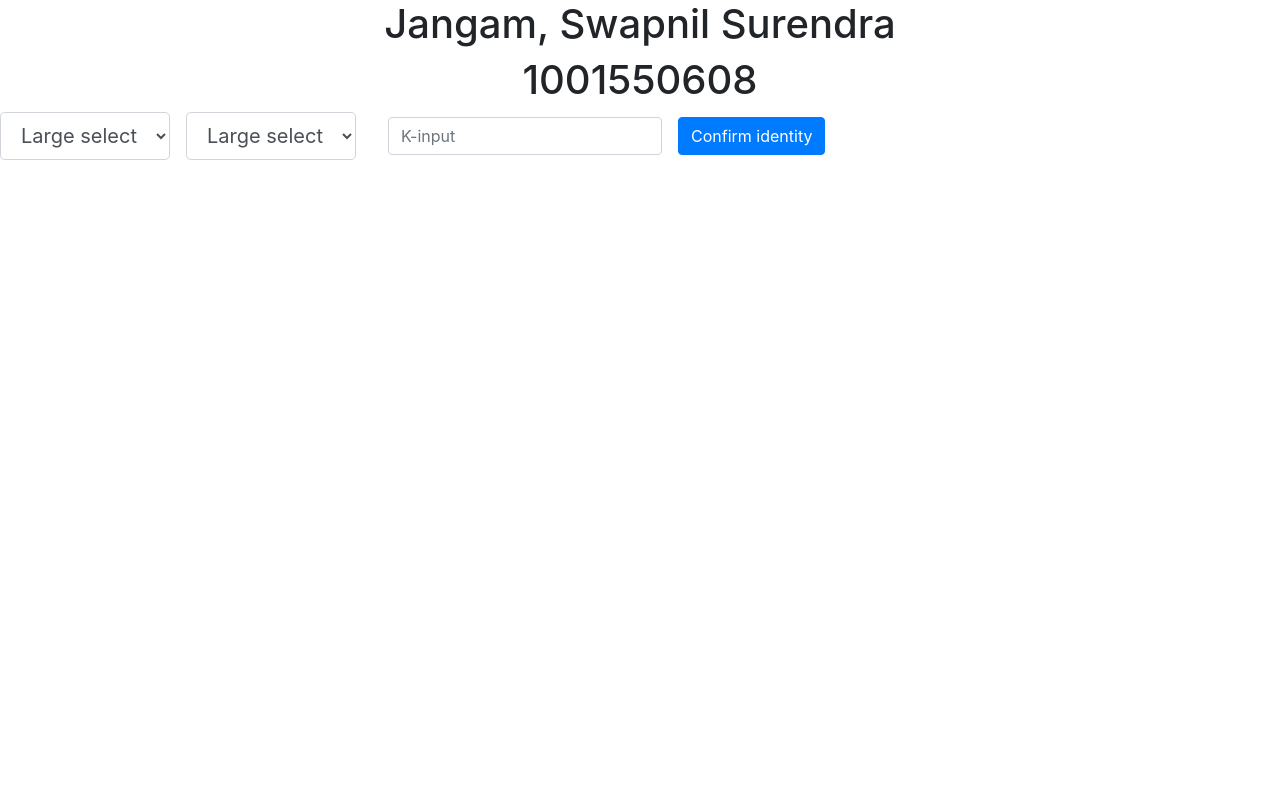
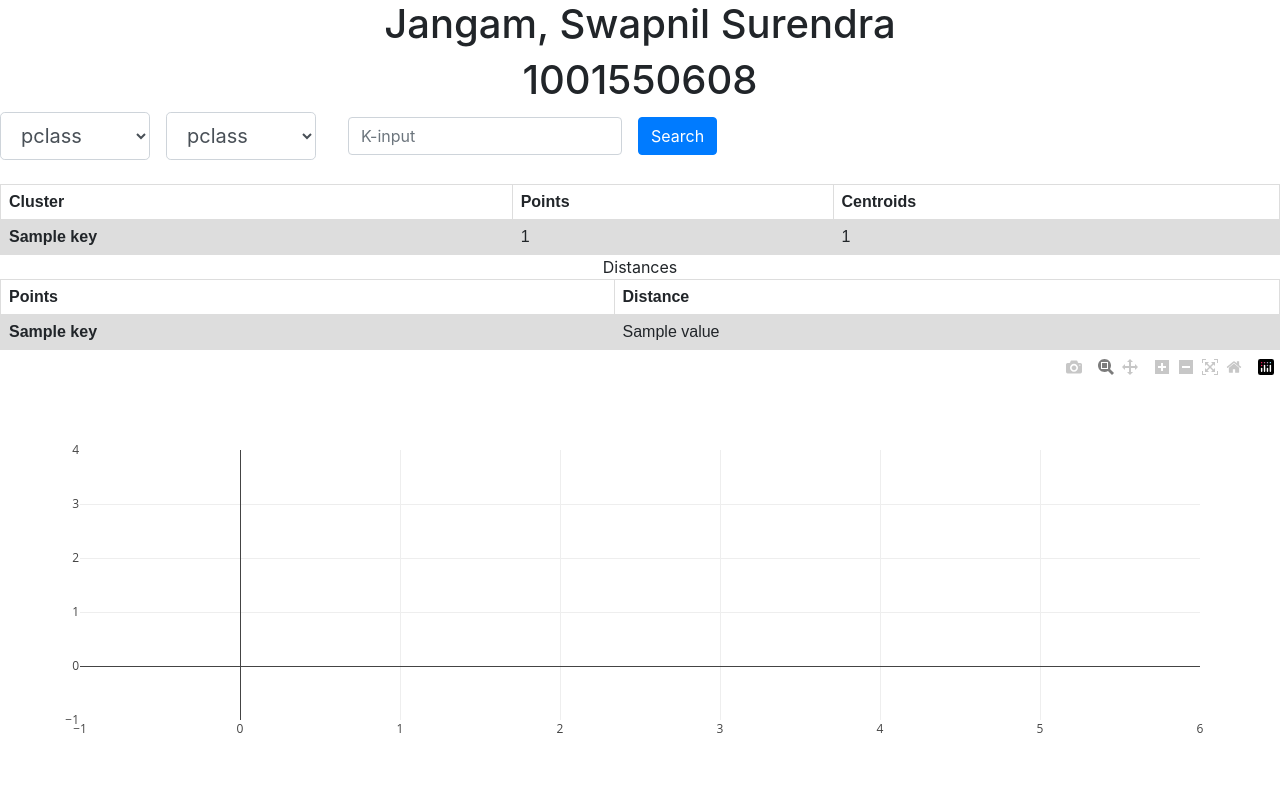
Before and after one commit to swapniljangampersonal/python-flask-assignments, a Flask app: template templates/index.html in a window 1280 px wide. Run offline with Flask 2, Linux system fonts and the light colour scheme; the template is opened without the code that fills it: most values are stand-ins (such as "Sample title", 1, 10 or a date in 2020); parts of the project's set-up code (start-up, migrations or seed data) failed here and were passed over; some libraries are stand-ins or nearby versions.

Commit message:
final probably

```diff
--- a/application.py
+++ b/application.py
@@ -1,4 +1,23 @@
-from flask import Flask, render_template
+from flask import Flask, render_template, request
+from sklearn.metrics import silhouette_score
+import pandas as pd
+import numpy as np
+from sklearn.cluster import KMeans
+from sklearn.preprocessing import LabelEncoder
+from sklearn.preprocessing import MinMaxScaler
+import seaborn as sns
+import matplotlib.pyplot as plt
+
+titanic_data = "static/titanic3.xls"
+trained_titanic = pd.read_excel(titanic_data)
+trained_titanic.fillna(trained_titanic.mean(), inplace=True)
+
+labelEncoder = LabelEncoder()
+labelEncoder.fit(trained_titanic['sex'])
+trained_titanic['sex'] = labelEncoder.transform(trained_titanic['sex'])
+trained_titanic['embarked'] = labelEncoder.fit_transform(trained_titanic['embarked'].astype(str))
+
+# print(trained_titanic.info())
 
 # EB looks for an 'application' callable by default.
 application = Flask(__name__)
@@ -7,6 +26,37 @@
 def myapp():
     return render_template('index.html')
 
+@application.route('/kmeans', methods=['GET'])
+def kmeans():
+    x_column = request.args['x_value']
+    y_column = request.args['y_value']
+    k_input = int(request.args['k_input'])
+    kmeans = KMeans(n_clusters=k_input)
+    kmeans = kmeans.fit(trained_titanic[[x_column, y_column]])
+    centroids = kmeans.cluster_centers_
+    clusters = kmeans.fit_predict(trained_titanic[[x_column, y_column]])
+    mydict = {i: np.where(kmeans.labels_ == i)[0] for i in range(k_input)}
+    sse = []
+    graph_y = []
+    myrange = [5, 20, 100]
+    distances = []
+    my_euclidean_range = []
+    for i in range(k_input):
+        if (i+1 >= k_input):
+            distances.append(np.linalg.norm(centroids[0]-centroids[k_input - 1]))
+            my_euclidean_range.append(str(0)+"-"+str(k_input - 1))
+            break
+        my_euclidean_range.append(str(i)+"-"+str(i+1))
+        distances.append(np.linalg.norm(centroids[i]-centroids[i+1]))
+    for k in myrange:
+        km = KMeans(n_clusters=k)
+        km.fit(trained_titanic[[x_column, y_column]])
+        graph_y.append(k)
+        sse.append(km.inertia_)
+    graph_data = { 'x': sse, 'y': graph_y }
+    distance_dict = dict(zip(my_euclidean_range, distances))
+    return render_template('index.html', result=mydict, centroids=centroids, graph_data=graph_data, distance_dict=distance_dict)
+
 # run the app.
 if __name__ == "__main__":
     # Setting debug to True enables debug output. This line should be
--- a/requirements.txt
+++ b/requirements.txt
@@ -4,3 +4,6 @@
 Jinja2
 MarkupSafe
 Werkzeug
+sklearn
+seaborn
+matplotlib
--- a/templates/index.html
+++ b/templates/index.html
@@ -1,31 +1,127 @@
 <html>
+
 <head>
-        <link rel="stylesheet" href="https://stackpath.bootstrapcdn.com/bootstrap/4.3.1/css/bootstrap.min.css" integrity="sha384-ggOyR0iXCbMQv3Xipma34MD+dH/1fQ784/j6cY/iJTQUOhcWr7x9JvoRxT2MZw1T" crossorigin="anonymous">
+    <style>
+        table {
+            font-family: arial, sans-serif;
+            border-collapse: collapse;
+            width: 100%;
+        }
+
+        td,
+        th {
+            border: 1px solid #dddddd;
+            text-align: left;
+            padding: 8px;
+        }
+
+        tr:nth-child(even) {
+            background-color: #dddddd;
+        }
+    </style>
+    <meta charset="UTF-8">
+    <script src="https://cdn.plot.ly/plotly-latest.min.js"></script>
+    <link rel="stylesheet" href="https://stackpath.bootstrapcdn.com/bootstrap/4.3.1/css/bootstrap.min.css"
+        integrity="sha384-ggOyR0iXCbMQv3Xipma34MD+dH/1fQ784/j6cY/iJTQUOhcWr7x9JvoRxT2MZw1T" crossorigin="anonymous">
 </head>
+
 <body>
     <center>
         <h1>Jangam, Swapnil Surendra</h1>
         <h1>1001550608</h1>
-            <form class="form-inline">
+        <form class="form-inline" action="/kmeans" method="GET">
             <div class="form-group mb-2">
-                    <select class="form-control form-control-lg">
-                        <option>Large select</option>
+                <select class="form-control form-control-lg" name="x_value">
+                    <option value="pclass">pclass</option>
+                    <option value="survived">survived</option>
+                    <option value="sex">sex</option>
+                    <option value="sibsp">sibsp</option>
+                    <option value="parch">parch</option>
+                    <option value="fare">fare</option>
+                    <option value="embarked">embarked</option>
+                    <option value="body">body</option>
+                    <option value="age">age</option>
                 </select>
             </div>
             <div class="form-group mx-sm-3 mb-2">
-                    <select class="form-control form-control-lg">
-                        <option>Large select</option>
+                <select class="form-control form-control-lg" name="y_value">
+                    <option value="pclass">pclass</option>
+                    <option value="survived">survived</option>
+                    <option value="sex">sex</option>
+                    <option value="sibsp">sibsp</option>
+                    <option value="parch">parch</option>
+                    <option value="fare">fare</option>
+                    <option value="embarked">embarked</option>
+                    <option value="body">body</option>
+                    <option value="age">age</option>
                 </select>
             </div>
             <div class="form-group mx-sm-3 mb-2">
                 <label for="inputPassword2" class="sr-only">K-input</label>
-                    <input type="text" class="form-control" id="inputPassword2" placeholder="K-input">
+                <input type="text" class="form-control" name="k_input" id="inputPassword2" placeholder="K-input">
             </div>
-                <button type="submit" class="btn btn-primary mb-2">Confirm identity</button>
+            <button type="submit" class="btn btn-primary mb-2">Search</button>
         </form>
+        {% if result %}
+        <table>
+            <th>Cluster</th>
+            <th>Points</th>
+            <th>Centroids</th>
+            {% for key, value in result.items() %}
+            <tr>
+                <th> {{ key }} </th>
+                <td> {{ value|length }} </td>
+                <td> {{ centroids[key] }}</td>
+            </tr>
+            {% endfor %}
+        </table>
+        {% endif %}
+
+        Distances
+        {% if distance_dict %}
+        <table>
+            <th>Points</th>
+            <th>Distance</th>
+            {% for key, value in distance_dict.items() %}
+            <tr>
+                <th> {{ key }} </th>
+                <td> {{ value }} </td>
+            </tr>
+            {% endfor %}
+        </table>
+        {% endif %}
+        {% if graph_data %}
+            <div id="scatterchart"></div>
+        {% endif %}
+
     </center>
 </body>
-    <script src="https://code.jquery.com/jquery-3.3.1.slim.min.js" integrity="sha384-q8i/X+965DzO0rT7abK41JStQIAqVgRVzpbzo5smXKp4YfRvH+8abtTE1Pi6jizo" crossorigin="anonymous"></script>
-    <script src="https://cdnjs.cloudflare.com/ajax/libs/popper.js/1.14.7/umd/popper.min.js" integrity="sha384-UO2eT0CpHqdSJQ6hJty5KVphtPhzWj9WO1clHTMGa3JDZwrnQq4sF86dIHNDz0W1" crossorigin="anonymous"></script>
-    <script src="https://stackpath.bootstrapcdn.com/bootstrap/4.3.1/js/bootstrap.min.js" integrity="sha384-JjSmVgyd0p3pXB1rRibZUAYoIIy6OrQ6VrjIEaFf/nJGzIxFDsf4x0xIM+B07jRM" crossorigin="anonymous"></script>
+<script src="https://code.jquery.com/jquery-3.3.1.slim.min.js"
+    integrity="sha384-q8i/X+965DzO0rT7abK41JStQIAqVgRVzpbzo5smXKp4YfRvH+8abtTE1Pi6jizo"
+    crossorigin="anonymous"></script>
+<script src="https://cdnjs.cloudflare.com/ajax/libs/popper.js/1.14.7/umd/popper.min.js"
+    integrity="sha384-UO2eT0CpHqdSJQ6hJty5KVphtPhzWj9WO1clHTMGa3JDZwrnQq4sF86dIHNDz0W1"
+    crossorigin="anonymous"></script>
+<script src="https://stackpath.bootstrapcdn.com/bootstrap/4.3.1/js/bootstrap.min.js"
+    integrity="sha384-JjSmVgyd0p3pXB1rRibZUAYoIIy6OrQ6VrjIEaFf/nJGzIxFDsf4x0xIM+B07jRM"
+    crossorigin="anonymous"></script>
+<script>
+    var x = '{{ graph_data|tojson|safe }}';
+    var jsonData = JSON.parse(x);
+    var xValue = jsonData.x;
+
+    var yValue = jsonData.y;
+    var trace3 = {
+        x: jsonData.y,
+        y: jsonData.x,
+        mode: 'lines+markers',
+        type: 'scatter',
+        text: jsonData.x
+    };
+
+    var data = [trace3];
+
+    Plotly.newPlot('scatterchart', data);
+</script>
+
 </html>
```
Also changed, not shown: 1 other file. Lines whose indentation alone changed are shown as unchanged.
